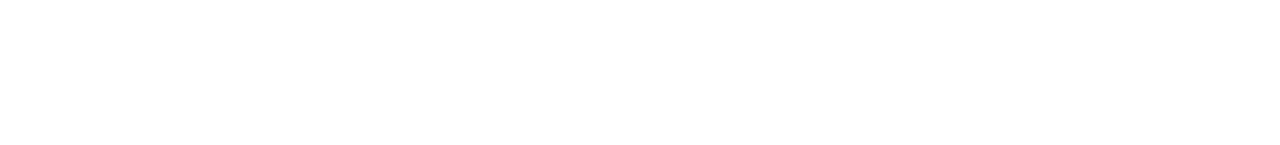
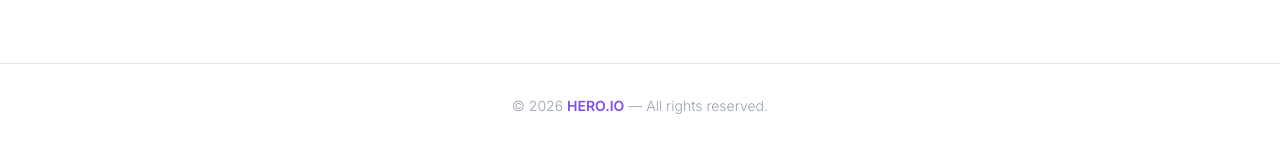
Before and after one commit to rahmansh/hero_io, a React (Vite) app: page / in a window 1280 px wide. Shown: the part 1484-1629 px from the top of the page. Before the commit the page ends 1483 px from the top, so only its background shows below. Built offline with nearby package versions, Linux system fonts and the light colour scheme.

Commit message:
feat: add minimal footer

```diff
--- /dev/null
+++ b/src/components/Footer.jsx
@@ -0,0 +1,15 @@
+const Footer = () => {
+    return (
+        <footer className="border-t border-gray-200 mt-16
+  py-8 text-center">
+            <p className="text-sm text-gray-400
+  font-light">
+                © {new Date().getFullYear()} <span
+                    className="text-[#804fe8] font-semibold">HERO.IO</span> —
+                All rights reserved.
+            </p>
+        </footer>
+    )
+}
+
+export default Footer
--- a/src/layouts/Root.jsx
+++ b/src/layouts/Root.jsx
@@ -1,14 +1,16 @@
 import { Outlet } from "react-router";
 import Navbar from "../components/Navbar";
+import Footer from "../components/Footer";
 
 const Root = () => {
     return (
-        <>
+        <div className="min-h-screen flex flex-col">
             <Navbar />
-            <div>
+            <div className="flex-1">
                 <Outlet />
             </div>
-        </>
+            <Footer />
+        </div>
     );
 };
 
```
